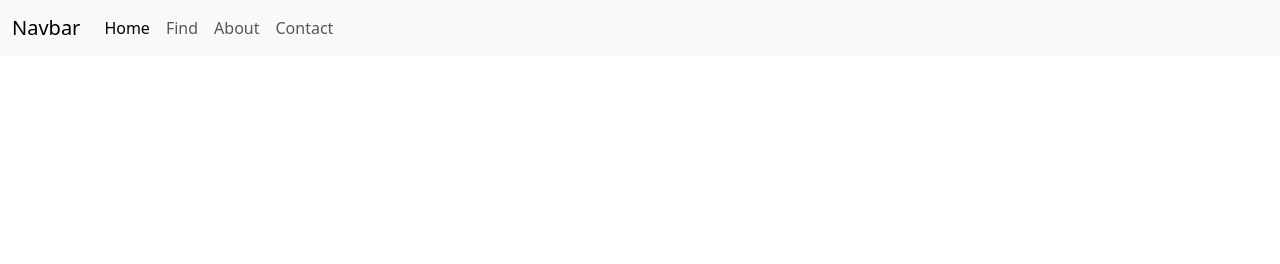
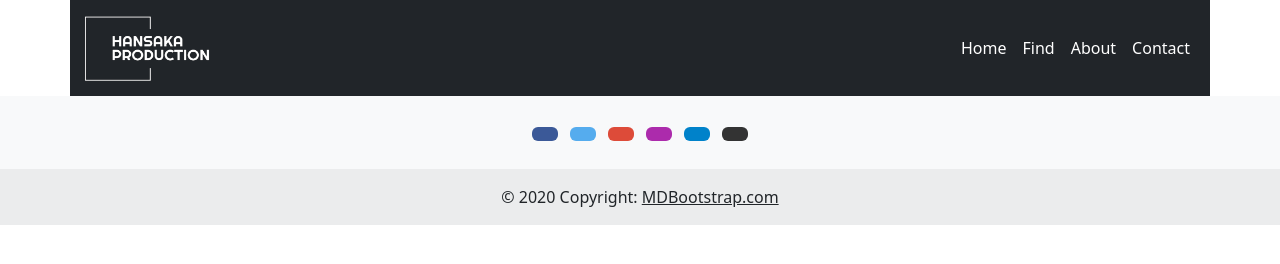
Before and after one commit to Awishka0573/project_bootstrap, a plain HTML site: page index.html in a window 1280 px wide. Drawn offline with nearby package versions, Linux system fonts and the light colour scheme.

Commit message:
nav bar and footer editing

```diff
--- a/index.html
+++ b/index.html
@@ -11,32 +11,114 @@
 </head>
 <body>
     <!-- navbar -->
-    <nav class="navbar navbar-expand-lg bg-body-tertiary">
-        <div class="container-fluid">
-          <a class="navbar-brand" href="#">Navbar</a>
+    <nav class="navbar navbar-expand-lg bg-dark container">
+        <div class="container-fluid ">
+          <a class="navbar-brand text-white " href="#" ><img src="image copy.png" width="130" height="70"></a>
           <button class="navbar-toggler" type="button" data-bs-toggle="collapse" data-bs-target="#navbarSupportedContent" aria-controls="navbarSupportedContent" aria-expanded="false" aria-label="Toggle navigation">
             <span class="navbar-toggler-icon"></span>
           </button>
-          <div class="collapse navbar-collapse" id="navbarSupportedContent">
-            <ul class="navbar-nav me-auto mb-2 mb-lg-0">
+          <div class="collapse navbar-collapse " id="navbarSupportedContent">
+            <ul class="navbar-nav ms-auto mb-2 mb-lg-0">
               <li class="nav-item">
-                <a class="nav-link active" aria-current="page" href="#">Home</a>
+                <a class="nav-link text-white" aria-current="page" href="#">Home</a>
               </li>
-              <li class="nav-item">
-                <a class="nav-link" href="#">Find</a>
+              <li class="nav-item ">
+                <a class="nav-link text-white" href="#">Find</a>
               </li>
               </li>
               <li class="nav-item">
-                <a class="nav-link" href="#">About</a>
+                <a class="nav-link text-white" href="#">About</a>
               </li>
               </li>
               <li class="nav-item">
-                <a class="nav-link" href="#">Contact</a>
+                <a class="nav-link text-white" href="#">Contact</a>
               </li>
             </ul>
           </div>
         </div>
       </nav>
 
+
+
+
+
+
+
+      <!-- footer -->
+      <footer class="bg-body-tertiary text-center">
+        <!-- Grid container -->
+        <div class="container p-4 pb-0">
+          <!-- Section: Social media -->
+          <section class="mb-4">
+            <!-- Facebook -->
+            <a
+            data-mdb-ripple-init
+              class="btn text-white btn-floating m-1"
+              style="background-color: #3b5998;"
+              href="#!"
+              role="button"
+              ><i class="fab fa-facebook-f"></i
+            ></a>
+
+            <!-- Twitter -->
+            <a
+              data-mdb-ripple-init
+              class="btn text-white btn-floating m-1"
+              style="background-color: #55acee;"
+              href="#!"
+              role="button"
+              ><i class="fab fa-twitter"></i
+            ></a>
+
+            <!-- Google -->
+            <a
+              data-mdb-ripple-init
+              class="btn text-white btn-floating m-1"
+              style="background-color: #dd4b39;"
+              href="#!"
+              role="button"
+              ><i class="fab fa-google"></i
+            ></a>
+
+            <!-- Instagram -->
+            <a
+              data-mdb-ripple-init
+              class="btn text-white btn-floating m-1"
+              style="background-color: #ac2bac;"
+              href="#!"
+              role="button"
+              ><i class="fab fa-instagram"></i
+            ></a>
+
+            <!-- Linkedin -->
+            <a
+              data-mdb-ripple-init
+              class="btn text-white btn-floating m-1"
+              style="background-color: #0082ca;"
+              href="#!"
+              role="button"
+              ><i class="fab fa-linkedin-in"></i
+            ></a>
+            <!-- Github -->
+            <a
+              data-mdb-ripple-init
+              class="btn text-white btn-floating m-1"
+              style="background-color: #333333;"
+              href="#!"
+              role="button"
+              ><i class="fab fa-github"></i
+            ></a>
+          </section>
+          <!-- Section: Social media -->
+        </div>
+        <!-- Grid container -->
+
+        <!-- Copyright -->
+        <div class="text-center p-3" style="background-color: rgba(0, 0, 0, 0.05);">
+          © 2020 Copyright:
+          <a class="text-body" href="https://mdbootstrap.com/">MDBootstrap.com</a>
+        </div>
+        <!-- Copyright -->
+      </footer>
 </body>
 </html>
```
Also changed, not shown: hp1.png (added), image copy.png (added), image.png (added).
